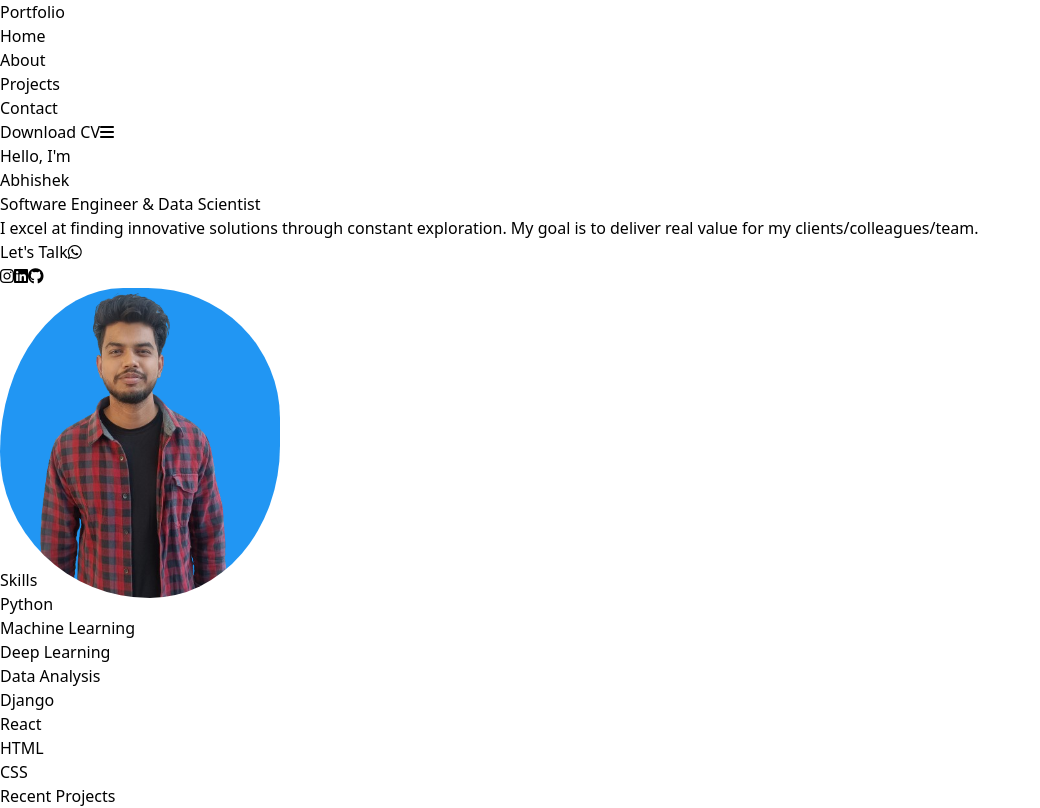
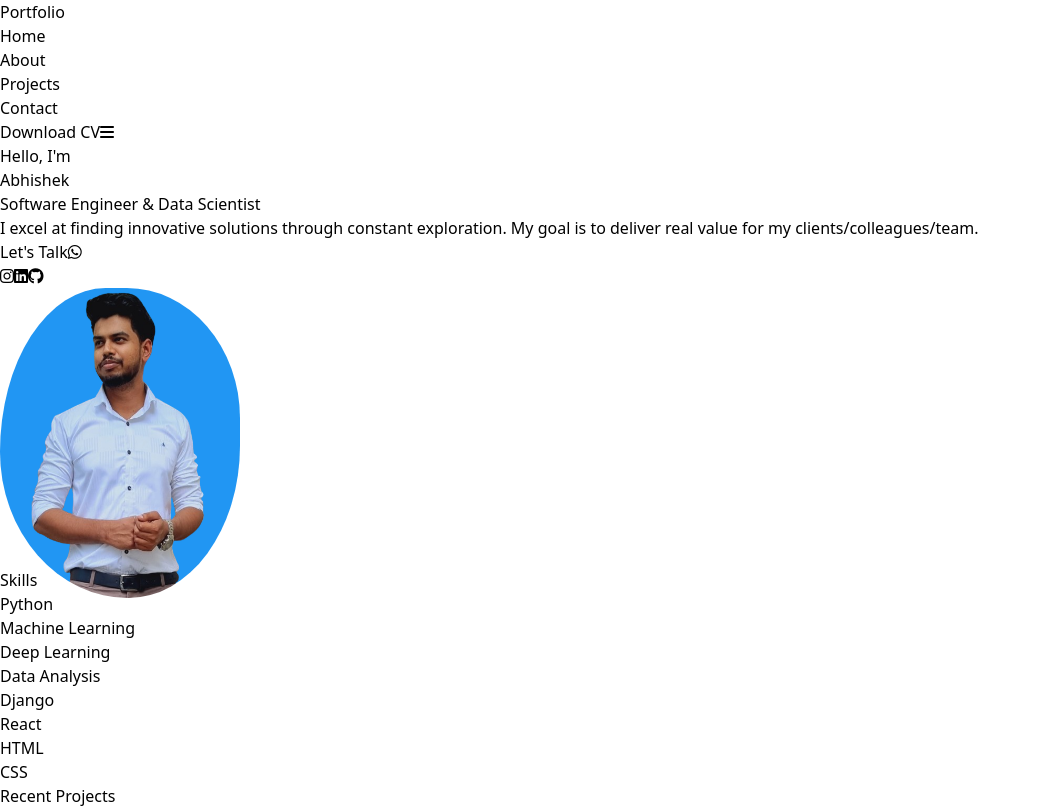
Before and after one commit to Abhi-prasad7042/Portfolio, a React (Vite) app: page / in a window 1280 px wide. Shown: the top 808 px of the page, without its empty margins (0-1040 px from the left). Built offline with nearby package versions, Linux system fonts and the light colour scheme.

Commit message:
profile photo changed

```diff
--- a/src/components/About.jsx
+++ b/src/components/About.jsx
@@ -1,7 +1,7 @@
 
 const About = ()=>{
     return(
-        <section className="max-w-[1200px] 2xl:max-w-[1400px] mx-auto px-5 my-10 ">
+        <section id="about" className="max-w-[1200px] 2xl:max-w-[1400px] mx-auto px-5 my-10 ">
             <h1 className="text-center text-xl 2xl:text-2xl tracking-[1px] text-[#0872BF] font-semibold 2xl:mr-[6vw]"><span className="text-white">About</span> Me</h1>
             <p className="text-white my-8 mx-auto text-center">I am a passionate software engineer with a focus on AI projects, specializing in machine learning and deep learning. Currently, I am deeply engaged in exciting endeavors such as vehicle speed detection and Automatic Number Plate Recognition (ANPR) systems. Leveraging my expertise in Python, I delve into the intricacies of AI algorithms to develop robust and efficient solutions. Alongside my AI ventures, I harbor a keen interest in web development, where I have honed my skills in React and Django. Through various projects, I have demonstrated my proficiency in crafting dynamic and responsive web applications. With a strong foundation in Python and a fervent drive for innovation, I strive to make meaningful contributions to the ever-evolving landscape of technology.</p>
         </section>
--- a/src/components/Banner.jsx
+++ b/src/components/Banner.jsx
@@ -1,7 +1,7 @@
 
 const Banner = () =>{
     return (
-        <section className="max-w-[1200px] 2xl:max-w-[1500px] mx-auto px-5 mt-12">
+        <section id="home" className="max-w-[1200px] 2xl:max-w-[1500px] mx-auto px-5 mt-12">
             <div className="py-5 text-white flex flex-col md:flex-row justify-around items-center gap-4 mx-auto ">
 
                 <div className="md:w-1/2">
@@ -16,14 +16,14 @@ const Banner = () =>{
 
                     <div className="mt-6 mb-8 flex gap-4 items-center">
                         <div className="2xl:gap-2 flex">
-                            <a href="#"><i className="fa-brands fa-instagram text-2xl 2xl:text-3xl text-[#0872BF] w-8 h-8"></i></a>
-                            <a href="#"><i className="fa-brands fa-linkedin text-2xl 2xl:text-3xl text-[#0872BF] w-8 h-8"></i></a>
-                            <a href="#"><i className="fa-brands fa-github text-2xl 2xl:text-3xl text-[#0872BF] w-8 h-8"></i></a>
+                            <a href="https://www.instagram.com/abhikumar_sh/?igsh=MTUxcGJoZDJtc3dqeA%3D%3D"><i className="fa-brands fa-instagram text-2xl 2xl:text-3xl text-[#0872BF] w-8 h-8"></i></a>
+                            <a href="https://www.linkedin.com/in/abhishek-kumar-a06048165/"><i className="fa-brands fa-linkedin text-2xl 2xl:text-3xl text-[#0872BF] w-8 h-8"></i></a>
+                            <a href="https://github.com/Abhi-prasad7042"><i className="fa-brands fa-github text-2xl 2xl:text-3xl text-[#0872BF] w-8 h-8"></i></a>
                         </div>
                     </div>
                 </div>
                 <div className="profile-img2 md:w-1/3 bg-[#2196F3] mb-10 order-first md:order-none ">
-                    <img src="profile1.png" alt="" className="profile-img object-cover max-h-72 mx-auto"/>
+                    <img src="profile2.png" alt="" className="profile-img object-cover max-h-72 mx-auto"/>
                 </div>
             </div>
         </section>
--- a/src/components/Contact.jsx
+++ b/src/components/Contact.jsx
@@ -30,7 +30,7 @@ export const Contact = () => {
   };
 
   return (
-    <section className="max-w-[1200px] 2xl:max-w-[1400px] mx-auto px-5 my-10 ">
+    <section id='contact' className="max-w-[1200px] 2xl:max-w-[1400px] mx-auto px-5 my-10 ">
       <h1 className="text-center text-xl 2xl:text-2xl tracking-[1px] text-[#0872BF] font-semibold 2xl:mr-[6vw]"><span className="text-white">Contact</span> Me</h1>
       <form id='contact-form' ref={form} onSubmit={sendEmail} className='flex flex-col items-center'>
         <div className=' my-5 md:w-[800px] w-[350px] flex justify-between'>
--- a/src/components/Header.jsx
+++ b/src/components/Header.jsx
@@ -17,16 +17,16 @@ const Header = ()=>{
                 <div className={`md:static absolute bg-black md:min-h-fit min-h-[40vh] left-0 ${toggle ? "top-[8%]" : "top-[-100%]"} md:w-auto w-full flex items-center px-5`}>
                     <ul className="flex md:flex-row flex-col md:items-center md:gap-[4vw] gap-8 mx-auto mb-5 md:mb-0">
                         <li>
-                            <a className="hover:text-[#0872BF]" href="">Home</a>
+                            <a className="hover:text-[#0872BF]" href="#home">Home</a>
                         </li>
                         <li>
-                            <a className="hover:text-[#0872BF]" href="">About</a>
+                            <a className="hover:text-[#0872BF]" href="#about">About</a>
                         </li>
                         <li>
                             <a className="hover:text-[#0872BF]" href="">Projects</a>
                         </li>
                         <li>
-                            <a className="hover:text-[#0872BF]" href="">Contact</a>
+                            <a className="hover:text-[#0872BF]" href="#contact">Contact</a>
                         </li>
                     </ul>
                 </div>
--- a/src/index.css
+++ b/src/index.css
@@ -5,7 +5,7 @@
 /* ---- Liqued  animation ---- */
 
 .profile-img {
-width: 280px;
+width: 240px;
 height: 310px;
 border-radius: 60% 40% 30% 70% / 60% 30% 70% 40%;
 animation: liqued-bg 8s ease-in-out infinite;
@@ -27,7 +27,7 @@ animation: liqued-bg 8s ease-in-out infinite;
 }
 
 .profile-img2 {
-    width: 280px;
+    width: 240px;
     height: 280px;
     border-radius: 60% 40% 30% 70% / 60% 30% 70% 40%;
     animation: liqued-bg 8s ease-in-out infinite;
```
Also changed, not shown: public/profile2.png (added).
